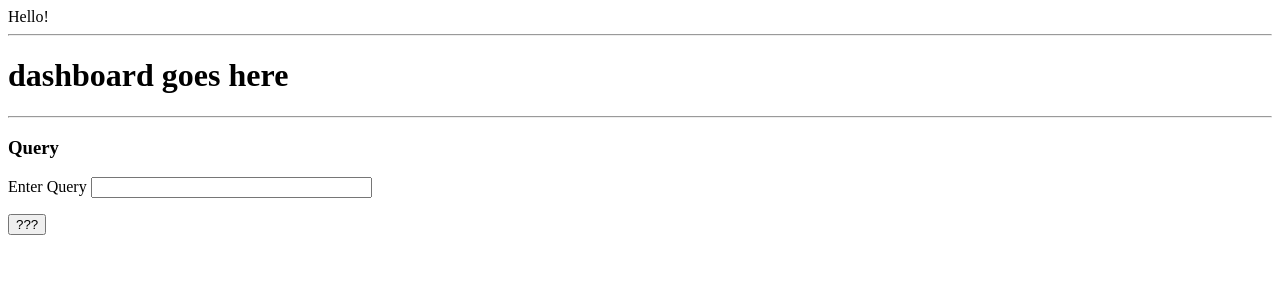
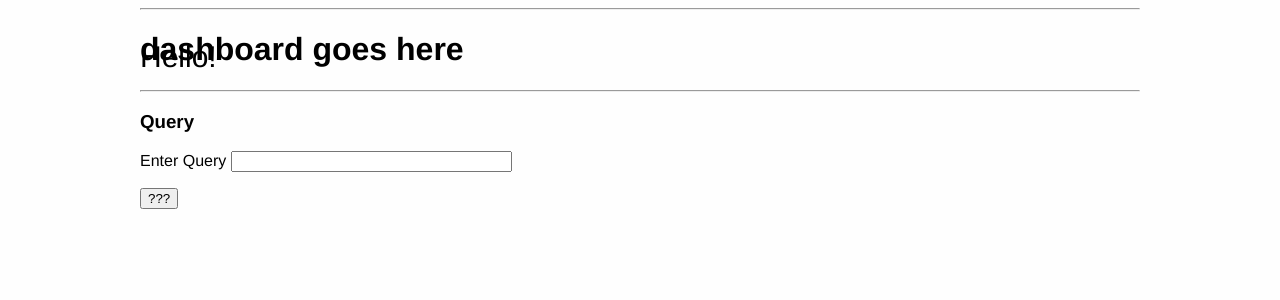
Before and after one commit to joeblankenship1/journalists, a Flask app: page / in a window 1280 px wide. Shown: the top 300 px of the page. Run offline with Flask 2, Linux system fonts and the light colour scheme.

Commit message:
add css rules

```diff
--- a/app/static/css/style.css
+++ b/app/static/css/style.css
@@ -0,0 +1,22 @@
+body {
+    font-family: "Helvetica Neue", Helvetica, Arial, sans-serif;
+    background: #fefefe;
+    width: 1000px;
+    margin: 0 auto;
+}
+
+a:link {
+    color: royalblue;
+    text-decoration: none;
+}
+
+a:hover {
+    text-decoration: underline;
+}
+
+#title {
+    position: absolute;
+    font-size: 30px;
+    font-weight: 100;
+    top: 20px;
+}
--- a/app/templates/base.html
+++ b/app/templates/base.html
@@ -7,7 +7,7 @@
 </head>
 
 <body>
-    Hello!
+    <h1 id="title">Hello!</h1>
     <hr>
     {% with messages = get_flashed_messages() %}
         {% if messages %}
```
